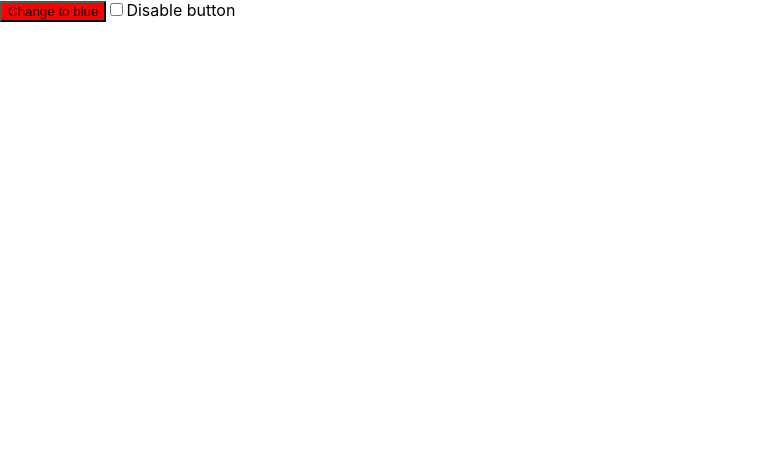
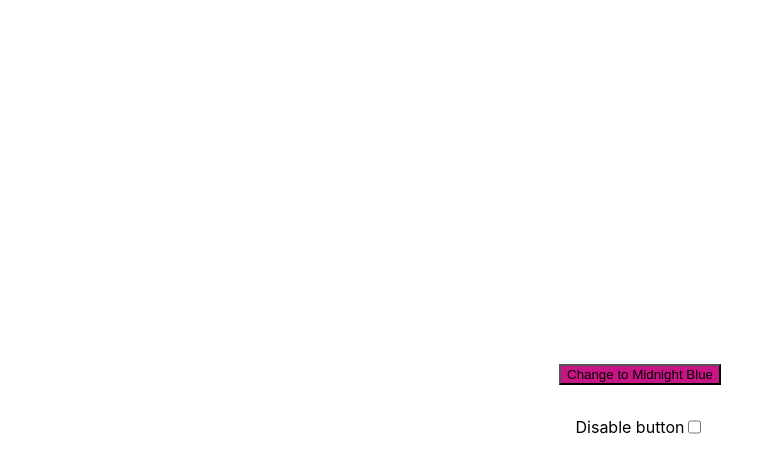
Before and after one commit to rotijoe/ButtonTestedTypescript, a React (Create React App) app: page / in a window 1280 px wide. Shown: the top 472 px of the page, without its empty margins (0-784 px from the left). Built offline with nearby package versions, Linux system fonts and the light colour scheme.

Commit message:
function unit tested

```diff
--- a/src/App.tsx
+++ b/src/App.tsx
@@ -7,20 +7,31 @@ export function addSpacesToCamelCase(str: string) {
 }
 
 function App() {
-  const [buttonColour, setButtonColour] = useState('red');
-  const newButtonColour = buttonColour === 'red' ? 'blue' : 'red';
+  const [buttonColour, setButtonColour] = useState('MediumVioletRed');
+  const newButtonColour =
+    buttonColour === 'MediumVioletRed' ? 'MidnightBlue' : 'MediumVioletRed';
 
   const [disabled, setDisabled] = useState(false);
 
   return (
-    <>
+    <div
+      style={{
+        display: 'flex',
+        justifyContent: 'center',
+        alignItems: 'center',
+        height: '100vh',
+        flexDirection: 'column',
+      }}
+    >
       <button
         style={{ backgroundColor: disabled ? 'gray' : buttonColour }}
         disabled={disabled}
         onClick={() => setButtonColour(newButtonColour)}
       >
-        Change to {newButtonColour}
+        Change to {addSpacesToCamelCase(newButtonColour)}
       </button>
+      <div style={{ display: 'flex', marginTop: '2rem' }}>
+        <label htmlFor="disableCheckbox">Disable button</label>
         <input
           type="checkbox"
           id="disableCheckbox"
@@ -28,8 +39,8 @@ function App() {
           aria-checked={disabled}
           onChange={(e) => setDisabled(e.target.checked)}
         />
-      <label htmlFor="disableCheckbox">Disable button</label>
-    </>
+      </div>
+    </div>
   );
 }
 
```
Also changed, not shown: 1 other file (tests, documents, lock files or other folders). Lines whose indentation alone changed are shown as unchanged.
